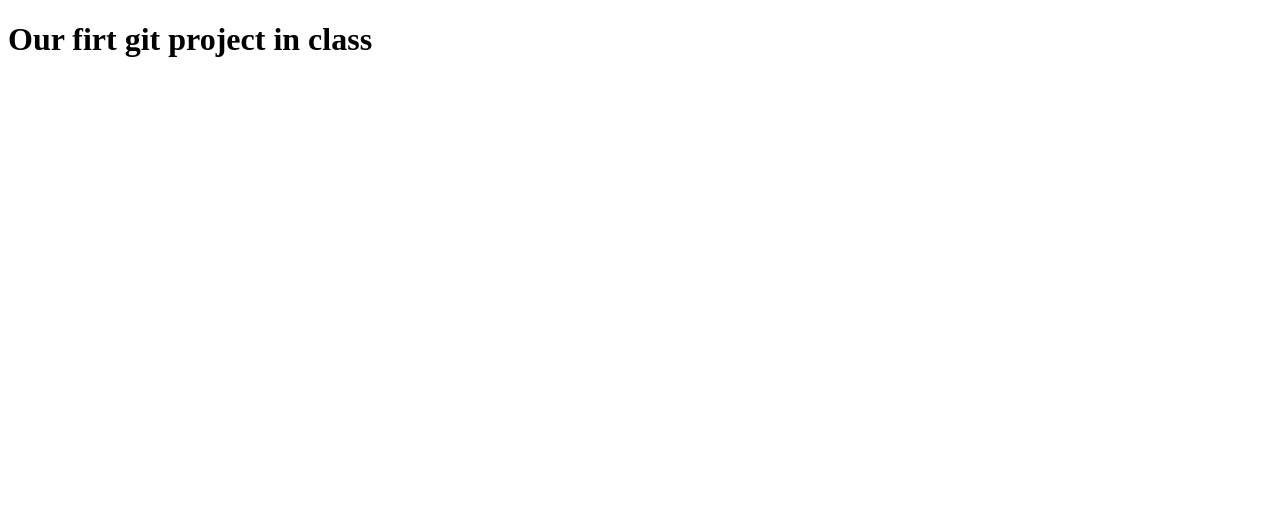
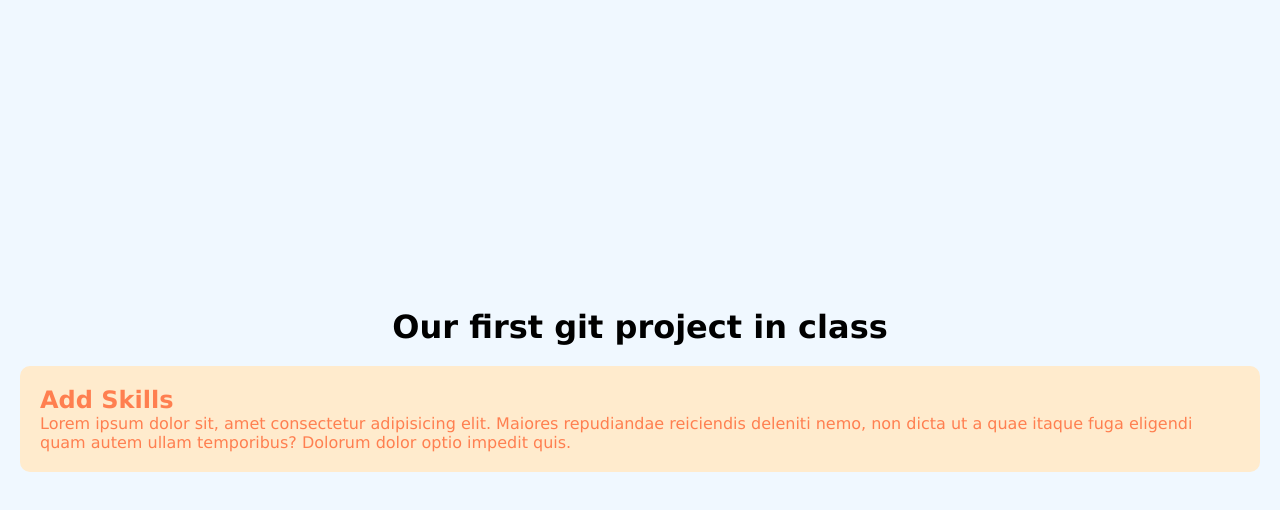
Before and after one commit to bukolaolafenwa/my-first-git-project, a plain HTML site: page index.html in a window 1280 px wide. Drawn offline with Linux system fonts and the light colour scheme.

Commit message:
Save skills

```diff
--- a/index.html
+++ b/index.html
@@ -4,8 +4,14 @@
     <meta charset="UTF-8">
     <meta name="viewport" content="width=device-width, initial-scale=1.0">
     <title>My First Git Project</title>
+    <link rel="stylesheet" href="./style.css">
 </head>
 <body>
-    <h1>Our firt git project in class</h1>
+    <h1>Our first git project in class</h1>
+
+    <section class="skills">
+        <h1>Add Skills</h1>
+        <p>Lorem ipsum dolor sit, amet consectetur adipisicing elit. Maiores repudiandae reiciendis deleniti nemo, non dicta ut a quae itaque fuga eligendi quam autem ullam temporibus? Dolorum dolor optio impedit quis.</p>
+    </section>
 </body>
 </html>
--- a/style.css
+++ b/style.css
@@ -3,3 +3,26 @@
     padding: 0;
     box-sizing: border-box;
 }
+
+body{
+    min-height: 100vh;
+    background-color: aliceblue;
+    font-family: 'Lucida Sans', 'Lucida Sans Regular', 'Lucida Grande', 'Lucida Sans Unicode', Geneva, Verdana, sans-serif;
+
+    display: flex;
+    flex-direction: column;
+    justify-content: center;
+    align-items: center;
+}
+
+.skills{
+    color: coral;
+
+    background-color: blanchedalmond;
+
+    padding: 20px;
+
+    border-radius: 10px;
+
+    margin: 20px;
+}
```
